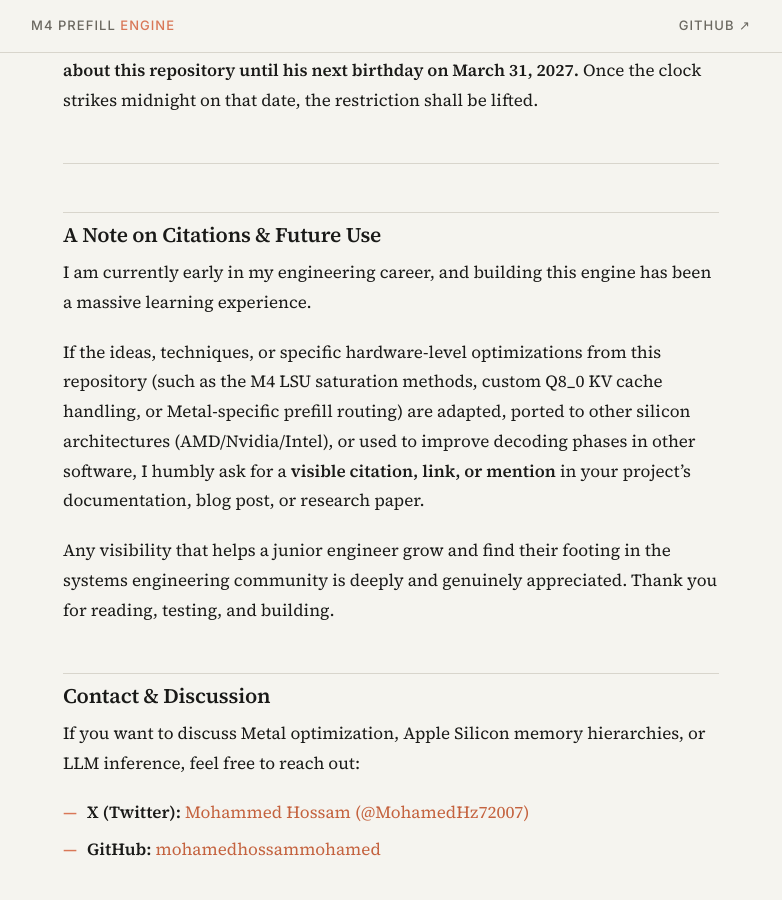
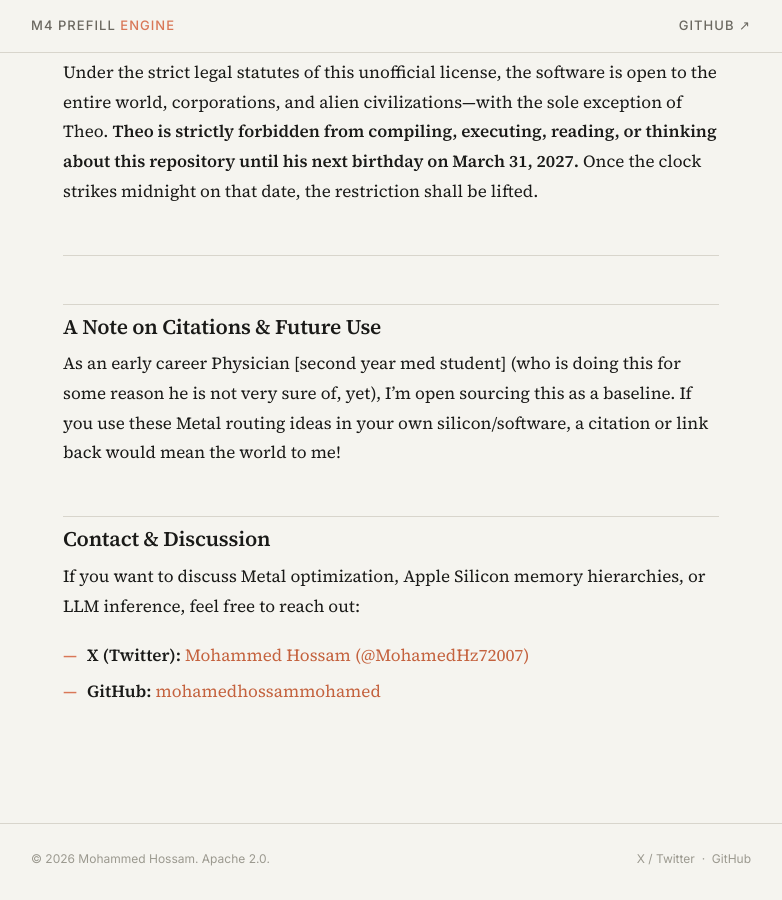
Before and after one commit to mohamedhossammohamed/m4-prefill-engine, a Jekyll site: the page built from docs/index.md, in a window 1280 px wide and 900 px high, scrolled down 4319 px. Shown: the whole window, without its empty margins (249-1031 px from the left). Built offline with Jekyll 4.4.1, drawn with Linux system fonts in a browser that asks for light colours; our own code applies the rules of GitHub Pages for plain Markdown files.

Commit message:
Update author bio and citation request

```diff
--- a/docs/index.md
+++ b/docs/index.md
@@ -19,7 +16,6 @@
 While Apple achieves these gains through new silicon fabrication nodes, this project demonstrates that a similar magnitude of improvement for the memory-bound prefill bottleneck can be achieved today through deep, low-level software optimization.
 
 ## Core Architectural Optimizations
-
 This engine replaces standard matrix multiplications and attention mechanisms with custom, hand-written Metal kernels optimized for the M4's specific SIMD group sizes and memory hierarchy:
 
 *   **128-bit Vector Saturation:** Aligned `float4` memory firehoses to fully saturate the M4 LSU in-flight load queue.
@@ -28,7 +24,6 @@
 *   **Direct-Head SwiGLU Fusion:** Projecting activations directly into head-major formats and fusing the Gate/Up projections in registers, eliminating costly memory transpose kernels.
 
 ## Benchmarking Methodology
-
 To ensure accuracy, all latency measurements in this repository are captured using native Metal GPU execution timestamps (`GPUStartTime` / `GPUEndTime`), isolating pure kernel compute time from CPU driver dispatch overhead.
 
 The test suite rigorously validates numerical stability across non-aligned and edge-case sequence boundaries (M ∈ [33, 127, 128, 129, 512, 1023, 1024, 2047, 2048]) to ensure causal masking and thread-group guards hold under stress, and verifies sustained thermal equilibrium under continuous 60-second loads.
@@ -94,11 +89,7 @@
 
 ## A Note on Citations & Future Use
 
-I am currently early in my engineering career, and building this engine has been a massive learning experience.
-
-If the ideas, techniques, or specific hardware-level optimizations from this repository (such as the M4 LSU saturation methods, custom Q8_0 KV cache handling, or Metal-specific prefill routing) are adapted, ported to other silicon architectures (AMD/Nvidia/Intel), or used to improve decoding phases in other software, I humbly ask for a **visible citation, link, or mention** in your project's documentation, blog post, or research paper.
-
-Any visibility that helps a junior engineer grow and find their footing in the systems engineering community is deeply and genuinely appreciated. Thank you for reading, testing, and building.
+As an early career Physician [second year med student] (who is doing this for some reason he is not very sure of, yet), I'm open sourcing this as a baseline. If you use these Metal routing ideas in your own silicon/software, a citation or link back would mean the world to me!
 
 ## Contact & Discussion
 
```
Also changed, not shown: other parts of docs/index.md (+1 -4 lines), index.md (+1 -5 lines), README.md.
